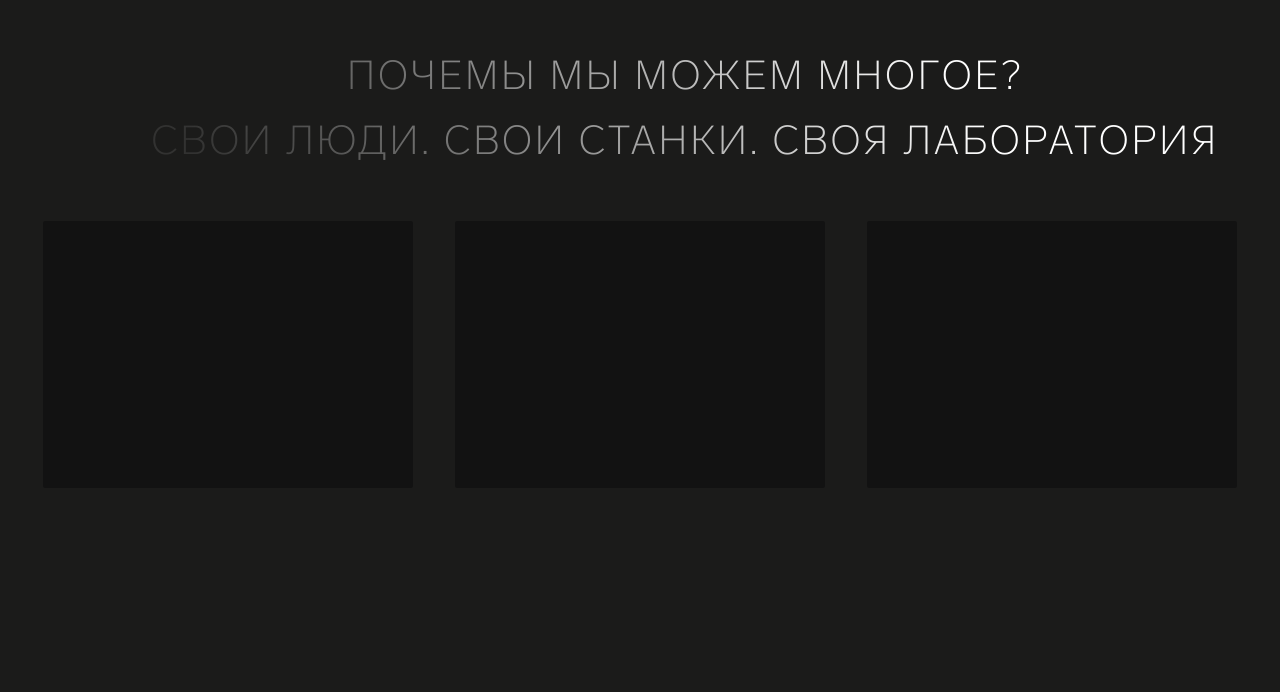
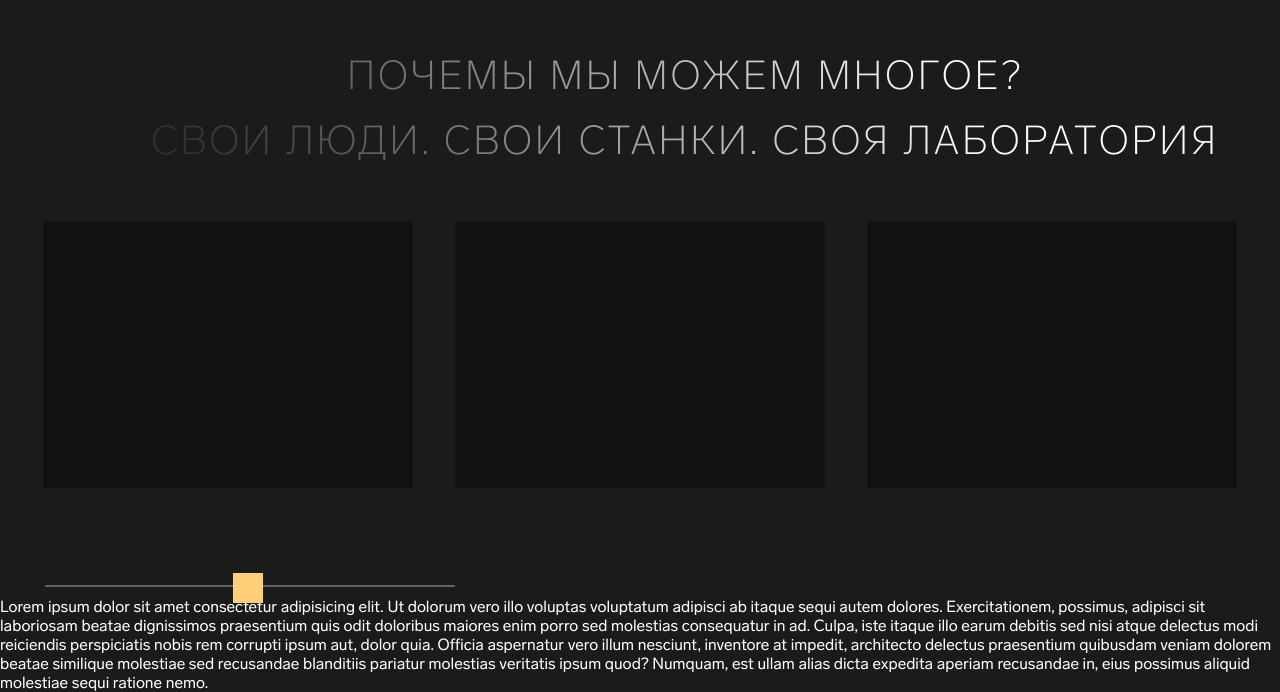
Before and after one commit to Dirk19991/eliteFire, a website built with Parcel: page src/index.html in a window 1280 px wide. Shown: the part 4724-5416 px from the top of the page. Before the commit the page ends 5302 px from the top, so only its background shows below. Built offline with nearby package versions, Linux system fonts and the light colour scheme; files whose address does not match are found by name.

Commit message:
add slider template

```diff
--- a/src/index.html
+++ b/src/index.html
@@ -6,6 +6,7 @@
     <meta name="viewport" content="width=device-width, initial-scale=1.0" />
     <title>Document</title>
     <link rel="stylesheet" href="style.scss" />
+    <script defer src="main.js"></script>
   </head>
   <body>
     <header class="header">
@@ -312,6 +313,34 @@
           <div class="ads__rectangle"></div>
         </div>
       </section>
+      <section class="custom">
+        <div class="middle">
+          <div class="slider-container">
+            <span class="bar"><span class="fill"></span></span>
+            <input
+              id="slider"
+              class="slider"
+              type="range"
+              min="0"
+              max="100"
+              value="50"
+            />
+          </div>
+        </div>
+      </section>
+      <section>
+        Lorem ipsum dolor sit amet consectetur adipisicing elit. Ut dolorum vero
+        illo voluptas voluptatum adipisci ab itaque sequi autem dolores.
+        Exercitationem, possimus, adipisci sit laboriosam beatae dignissimos
+        praesentium quis odit doloribus maiores enim porro sed molestias
+        consequatur in ad. Culpa, iste itaque illo earum debitis sed nisi atque
+        delectus modi reiciendis perspiciatis nobis rem corrupti ipsum aut,
+        dolor quia. Officia aspernatur vero illum nesciunt, inventore at
+        impedit, architecto delectus praesentium quibusdam veniam dolorem beatae
+        similique molestiae sed recusandae blanditiis pariatur molestias
+        veritatis ipsum quod? Numquam, est ullam alias dicta expedita aperiam
+        recusandae in, eius possimus aliquid molestiae sequi ratione nemo.
+      </section>
     </main>
   </body>
 </html>
--- /dev/null
+++ b/src/main.js
@@ -0,0 +1,5 @@
+const slider = document.querySelector('#slider');
+
+slider.addEventListener('change', (e) => {
+  console.log(slider.value);
+});
--- a/src/style.scss
+++ b/src/style.scss
@@ -891,3 +891,54 @@ a {
     border-radius: 2px;
   }
 }
+
+.custom {
+  margin: 0 auto;
+  width: 1194px;
+}
+
+.middle {
+  width: 50%;
+  max-width: 410px;
+}
+.slider-container {
+  position: relative;
+}
+.slider-container .bar {
+  position: absolute;
+  z-index: 1;
+  left: 2px;
+  top: 7px;
+  width: 100%;
+  height: 2px;
+  border-radius: 5px;
+  background-color: rgba(100, 100, 100, 1);
+  overflow: hidden;
+}
+.slider-container .bar .fill {
+  display: block;
+  width: 0;
+  height: 100%;
+  background-color: rgba(255, 207, 122, 1);
+}
+.slider-container .slider {
+  position: relative;
+  z-index: 2;
+  appearance: none;
+  width: 100%;
+  height: 10px;
+  border-radius: 5px;
+  outline: none;
+  background-color: transparent;
+}
+.slider-container .slider::-webkit-slider-thumb {
+  appearance: none;
+  width: 30px;
+  height: 30px;
+  background-color: rgba(255, 207, 122, 1);
+
+  cursor: pointer;
+  outline: none;
+
+  transition: 0.3s ease-in-out;
+}
```
